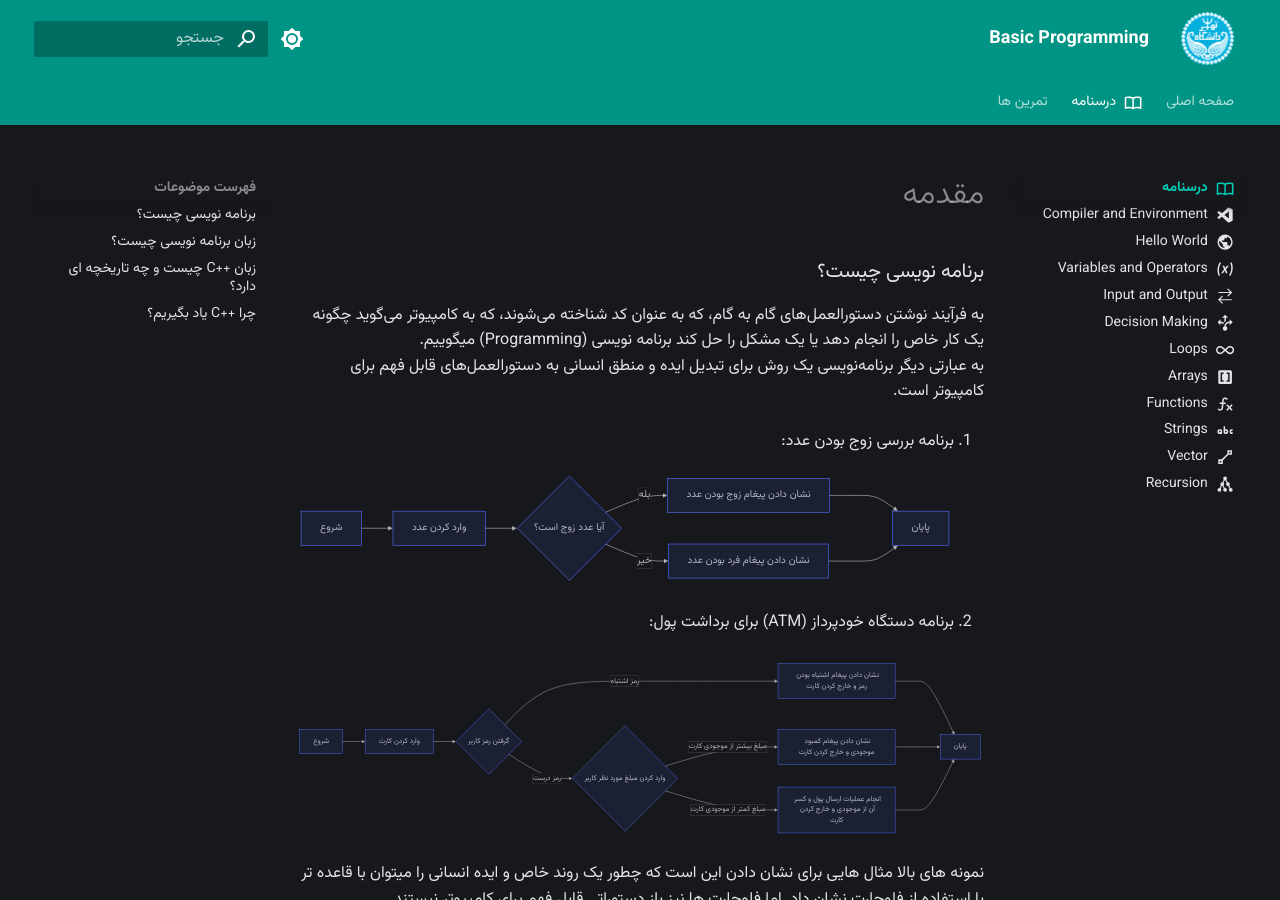
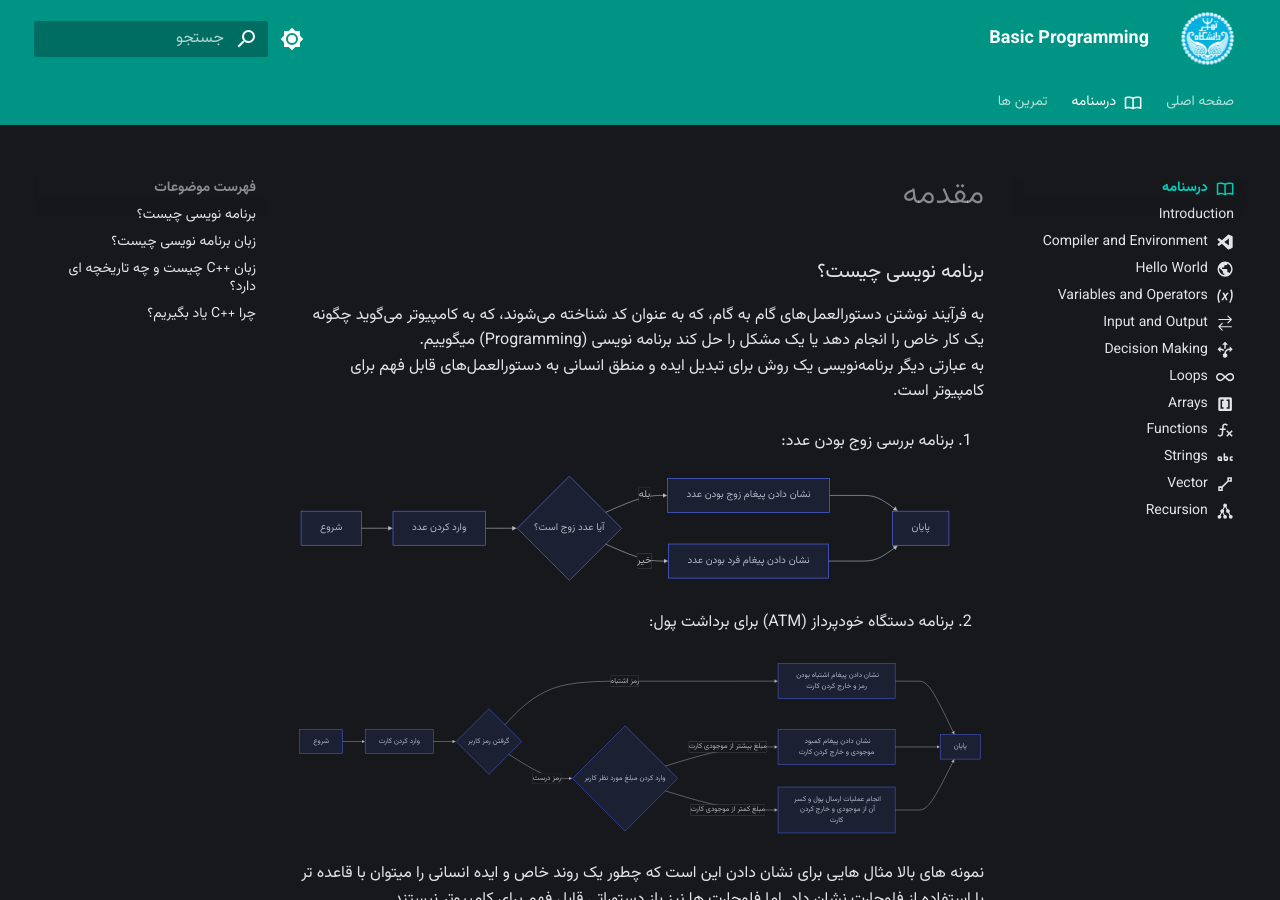
Before and after one commit to UTengsci/bp, an MkDocs documentation site: the page built from docs/content/index.md, in a window 1280 px wide and 900 px high. Built offline with MkDocs 1.6.1 and Material for MkDocs 9.7.7, drawn with Linux system fonts in a browser that asks for light colours.

Commit message:
Add introduction to nav

```diff
--- a/mkdocs.yml
+++ b/mkdocs.yml
@@ -3,6 +3,7 @@ nav:
   - صفحه اصلی: index.md
   - درسنامه:
     - content/index.md
+    - Introduction: content/introduction.md
     - Compiler and Environment: content/compilerAndEnv.md
     - Hello World: content/helloWorld.md
     - Variables and Operators: content/variablesAndOperators.md
```
